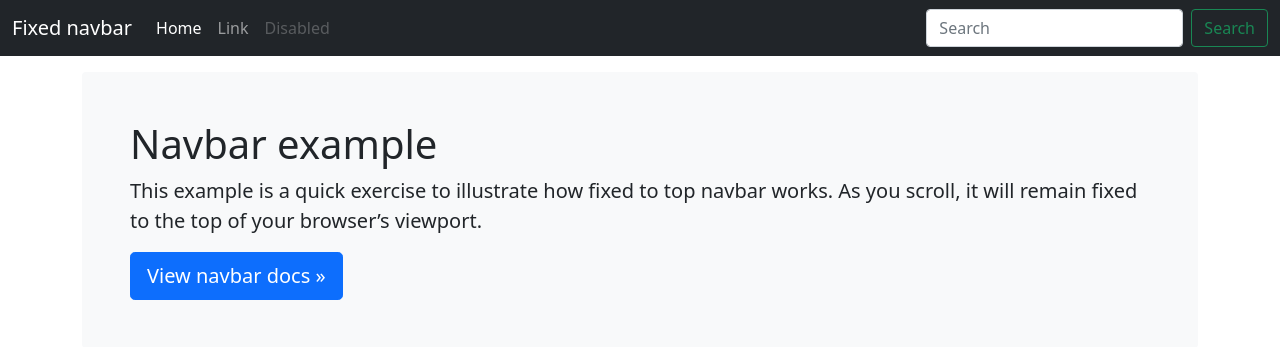
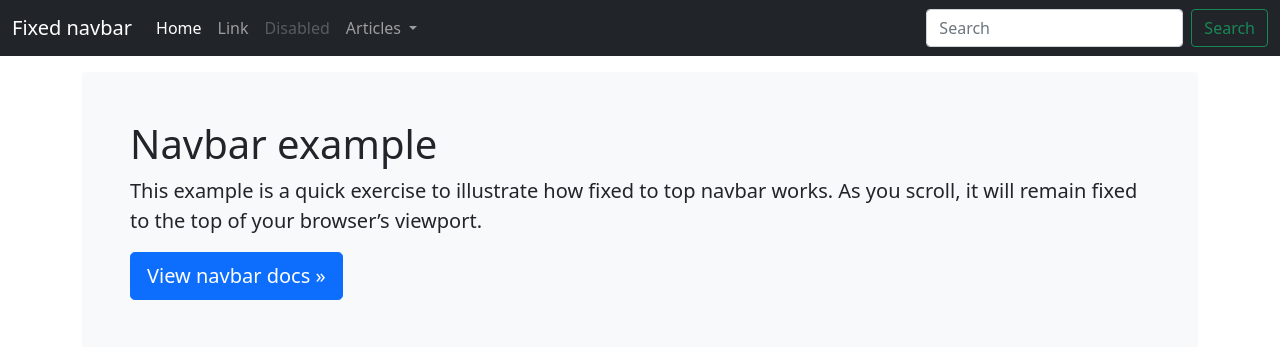
Before and after one commit to basic99/homepage2, a PHP site: page / in a window 1280 px wide. Shown: the top 347 px of the page. Run offline with PHP 8.4, Linux system fonts and the light colour scheme.

Commit message:
dropdown

```diff
--- a/index.php
+++ b/index.php
@@ -40,6 +40,16 @@
         <li class="nav-item">
           <a class="nav-link disabled">Disabled</a>
         </li>
+           <li class="nav-item dropdown">
+          <a class="nav-link dropdown-toggle" href="#" id="navbarDarkDropdownMenuLink" role="button" data-bs-toggle="dropdown" aria-expanded="false">
+            Articles
+          </a>
+          <ul class="dropdown-menu dropdown-menu-dark" aria-labelledby="navbarDarkDropdownMenuLink">
+            <li><a class="dropdown-item" href="#">Action</a></li>
+            <li><a class="dropdown-item" href="#">Another action</a></li>
+            <li><a class="dropdown-item" href="#">Something else here</a></li>
+          </ul>
+        </li>
       </ul>
       <form class="d-flex">
         <input class="form-control me-2" type="search" placeholder="Search" aria-label="Search">
```
